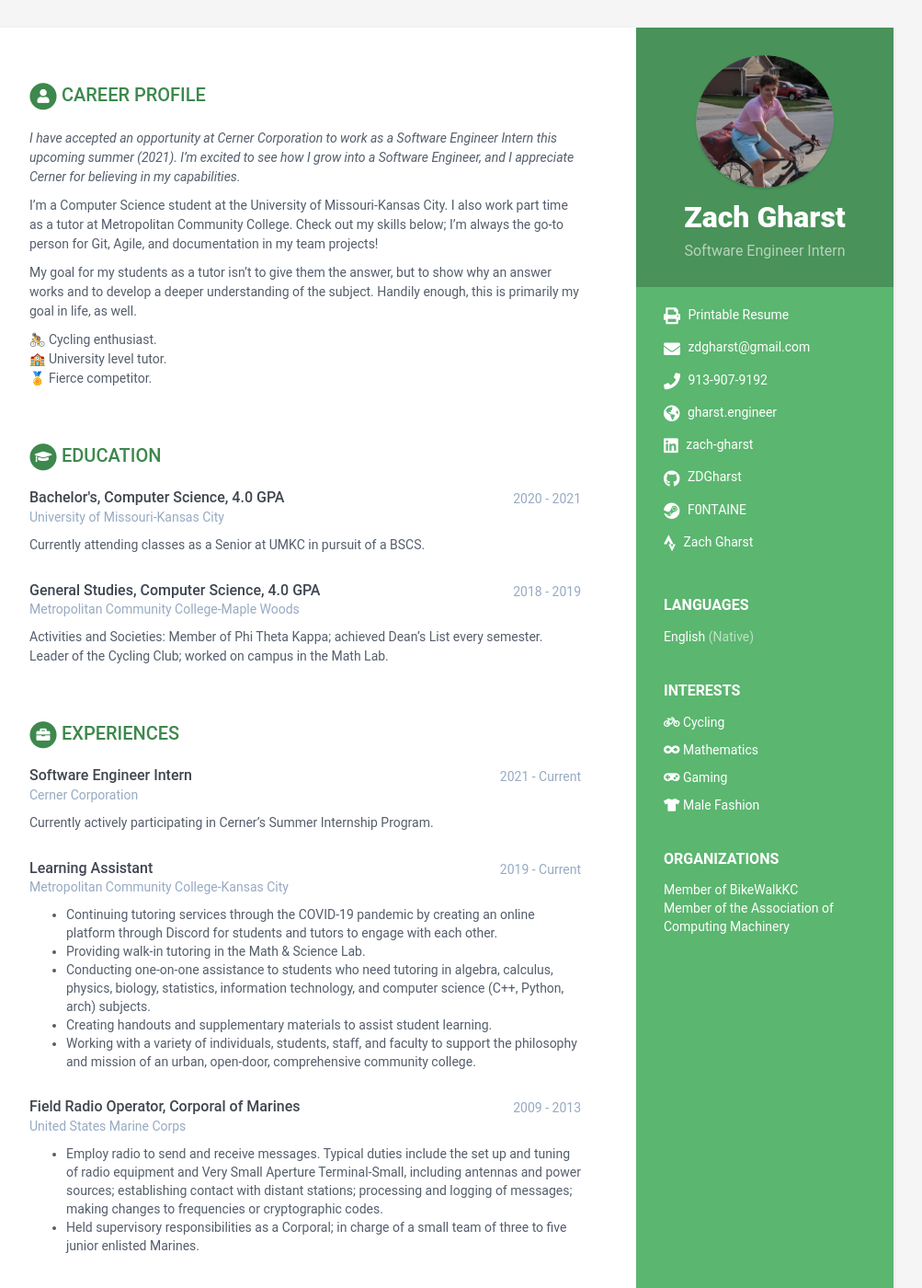
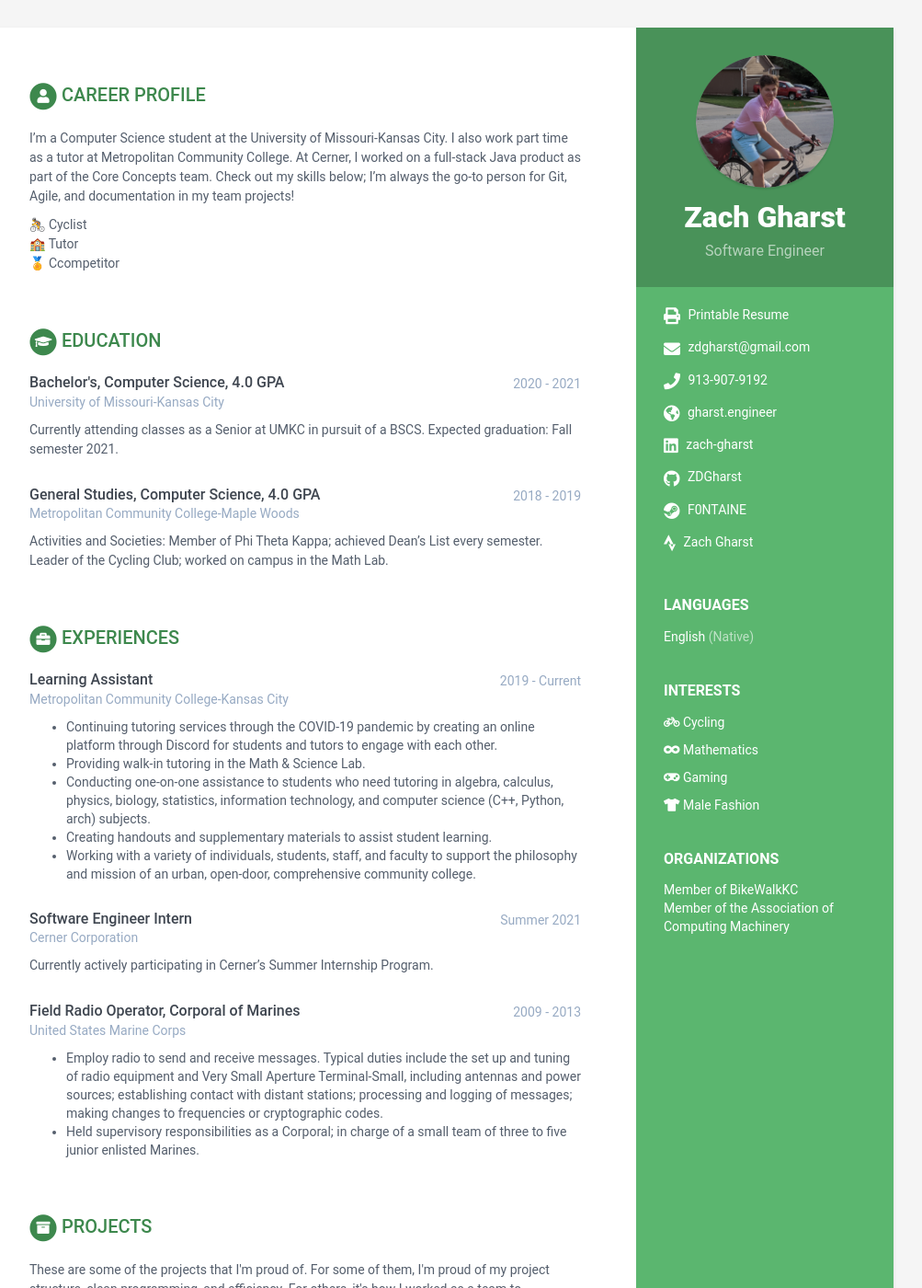
Before and after one commit to zachgharst/zachgharst.github.io, a Jekyll site: the page built from index.html, in a window 1280 px wide and 1400 px high. Shown: the whole window at 92% size, without its empty margins (168-1171 px from the left). Built offline with Jekyll 4.4.1, drawn with Linux system fonts in a browser that asks for light colours; some of the changed text lies outside the part shown.

Commit message:
Update post-internship information

```diff
--- a/_data/data.yml
+++ b/_data/data.yml
@@ -8,7 +8,7 @@ sidebar:
 
     # Profile information
     name: Zach Gharst
-    tagline: Software Engineer Intern
+    tagline: Software Engineer
     avatar: profile.png  #place a 100x100 picture inside /assets/images/ folder and provide the name of the file below
 
     # Sidebar links
@@ -31,12 +31,6 @@ sidebar:
     languages:
       - idiom: English
         level: Native
-
-#      - idiom: French
-#        level: Professional
-
-#      - idiom: Spanish
-#        level: Professional
 
     interests:
       - item: <i class="fas fa-bicycle"></i> Cycling
@@ -61,21 +55,17 @@ sidebar:
 career-profile:
     title: Career Profile
     summary: |
-      *I have accepted an opportunity at Cerner Corporation to work as a Software Engineer Intern this upcoming summer (2021). I'm excited to see how I grow into a Software Engineer, and I appreciate Cerner for believing in my capabilities.*
+      I'm a Computer Science student at the University of Missouri-Kansas City. I also work part time as a tutor at Metropolitan Community College. At Cerner, I worked on a full-stack Java product as part of the Core Concepts team. Check out my skills below; I'm always the go-to person for Git, Agile, and documentation in my team projects!
 
-      I'm a Computer Science student at the University of Missouri-Kansas City. I also work part time as a tutor at Metropolitan Community College. Check out my skills below; I'm always the go-to person for Git, Agile, and documentation in my team projects!
-
-      My goal for my students as a tutor isn't to give them the answer, but to show why an answer works and to develop a deeper understanding of the subject. Handily enough, this is primarily my goal in life, as well.
-
-      🚴 Cycling enthusiast.
-      🏫 University level tutor.
-      🏅 Fierce competitor.
+      🚴 Cyclist
+      🏫 Tutor
+      🏅 Ccompetitor
 education:
     - degree: Bachelor's, Computer Science, 4.0 GPA
       university: University of Missouri-Kansas City
       time: 2020 - 2021
       details: |
-        Currently attending classes as a Senior at UMKC in pursuit of a BSCS.
+        Currently attending classes as a Senior at UMKC in pursuit of a BSCS. Expected graduation: Fall semester 2021.
 
     - degree: General Studies, Computer Science, 4.0 GPA
       university: Metropolitan Community College-Maple Woods
@@ -85,11 +75,6 @@ education:
         Leader of the Cycling Club; worked on campus in the Math Lab.
 
 experiences:
-    - role: Software Engineer Intern
-      time: 2021 - Current
-      company: Cerner Corporation
-      details: Currently actively participating in Cerner's Summer Internship Program.
-
     - role: Learning Assistant
       time: 2019 - Current
       company: Metropolitan Community College-Kansas City
@@ -100,6 +85,11 @@ experiences:
           - Creating handouts and supplementary materials to assist student learning.
           - Working with a variety of individuals, students, staff, and faculty to support the philosophy and mission of an urban, open-door, comprehensive community college.
 
+    - role: Software Engineer Intern
+      time: Summer 2021
+      company: Cerner Corporation
+      details: Currently actively participating in Cerner's Summer Internship Program.
+
     - role: Field Radio Operator, Corporal of Marines
       time: 2009 - 2013
       company: United States Marine Corps
@@ -109,8 +99,11 @@ experiences:
 projects:
     title: Projects
     intro: >
-      These are some of the projects I'm proud of that I want to share. For some of them, I'm proud of my project structure, clean programming, and efficiency. For others, it's how I worked as a team to accomplish a complex scope.
+      These are some of the projects that I'm proud of. For some of them, I'm proud of my project structure, clean programming, and efficiency. For others, it's how I worked as a team to accomplish a complex scope.
     assignments:
+      - title: DeviceViewer Location Enforcement (Cerner)
+        tagline: "Joined an existing product and team to add user interface components, create backend operations, perform unit testing, and documenting design and procedures. Java, JUnit / Mockito, SWT"
+
       - title: Commerce Bank Web App
         link: "https://github.com/ZDGharst/CommerceBankWebApp"
         tagline: "A fullstack application that allows the user to receive notifications for transactions made to their bank account. ASP.NET Core"
@@ -139,28 +132,6 @@ projects:
         link: "https://github.com/ZDGharst/EarthquakeDB"
         tagline: "Worked with three other students to create, import, process, and analyze statistics on an extremely large dataset of earthquakes from around the world. SQL, MySQL, PHP"
 
-# publications:
-#     title: Publications
-#     intro: |
-#       You can list your publications in this section. Lorem ipsum dolor sit
-#       amet, consectetur adipiscing elit. Vestibulum et ligula in nunc
-#       bibendum fringilla a eu lectus.
-#     papers:
-#       - title: The Art of Computer Programming
-#         link: "#"
-#         authors: Donald E. Knuth
-#         conference: Addison-Wesley, 1968
-
-#       - title: "Genetic Programming III: Darwinian Invention &amp; Problem Solving"
-#         link: "#"
-#         authors: Koza, J.R., Andre, D., Bennett, F.H., Keane, M.A.
-#         conference: "Morgan Kaufmann Publishers Inc., San Francisco, CA, USA, 1st edn. (1999)"
-
-#       - title: A syntax directed compiler for Algol 60
-#         link: "#"
-#         authors: Edgar T. Irons
-#         conference: "Comm. ACM 4 (1961), 51–55"
-
 skills:
     title: Skills &amp; Proficiency
 
@@ -171,14 +142,11 @@ skills:
       - name: Git
         level: 98%
 
-      - name: Ubuntu/Linux
+      - name: Ubuntu / Linux
         level: 95%
 
       - name: Agile
         level: 90%
-
-      - name: Apache
-        level: 85%
 
       - name: MySQL / SQL
         level: 75%
```
